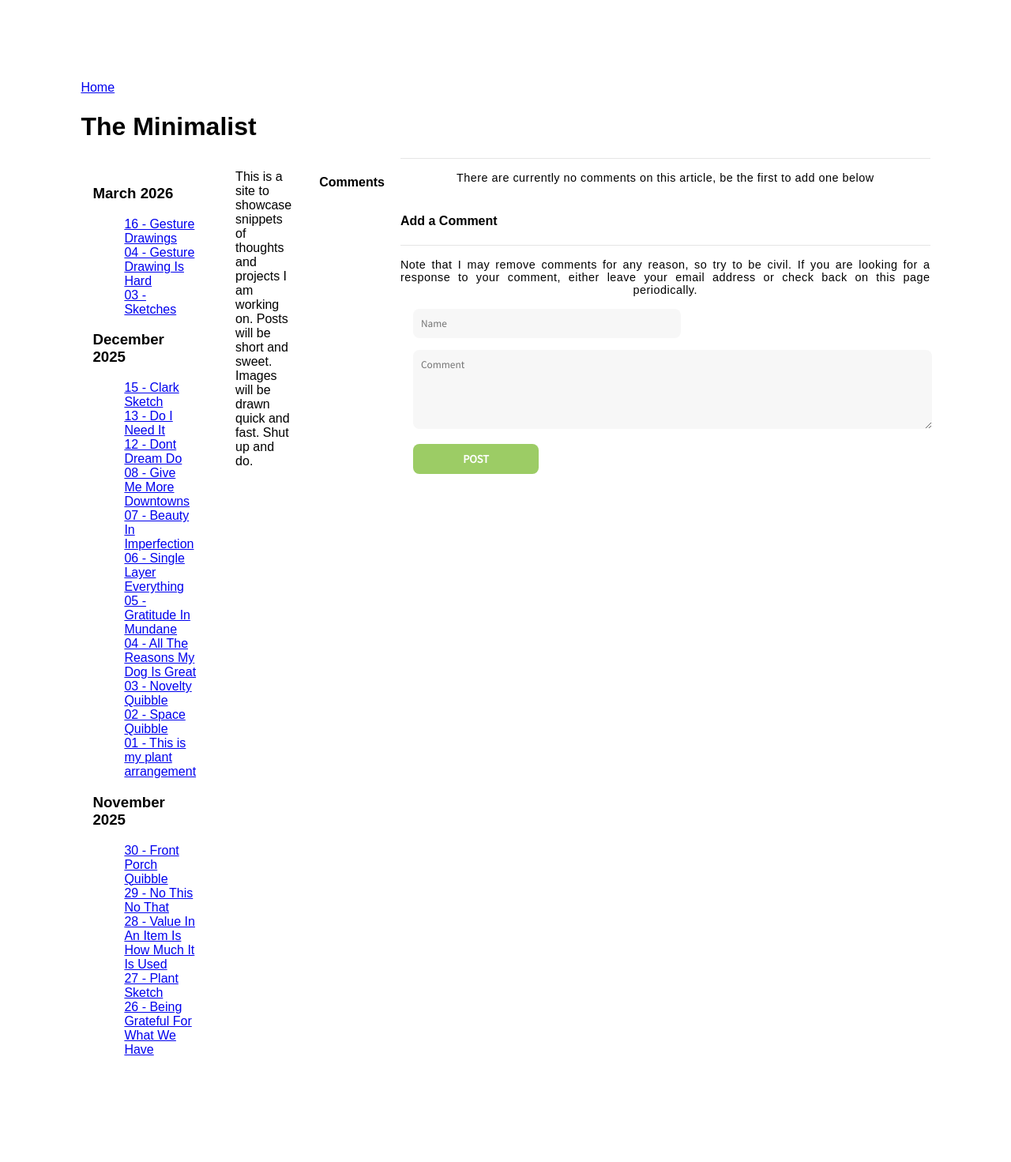
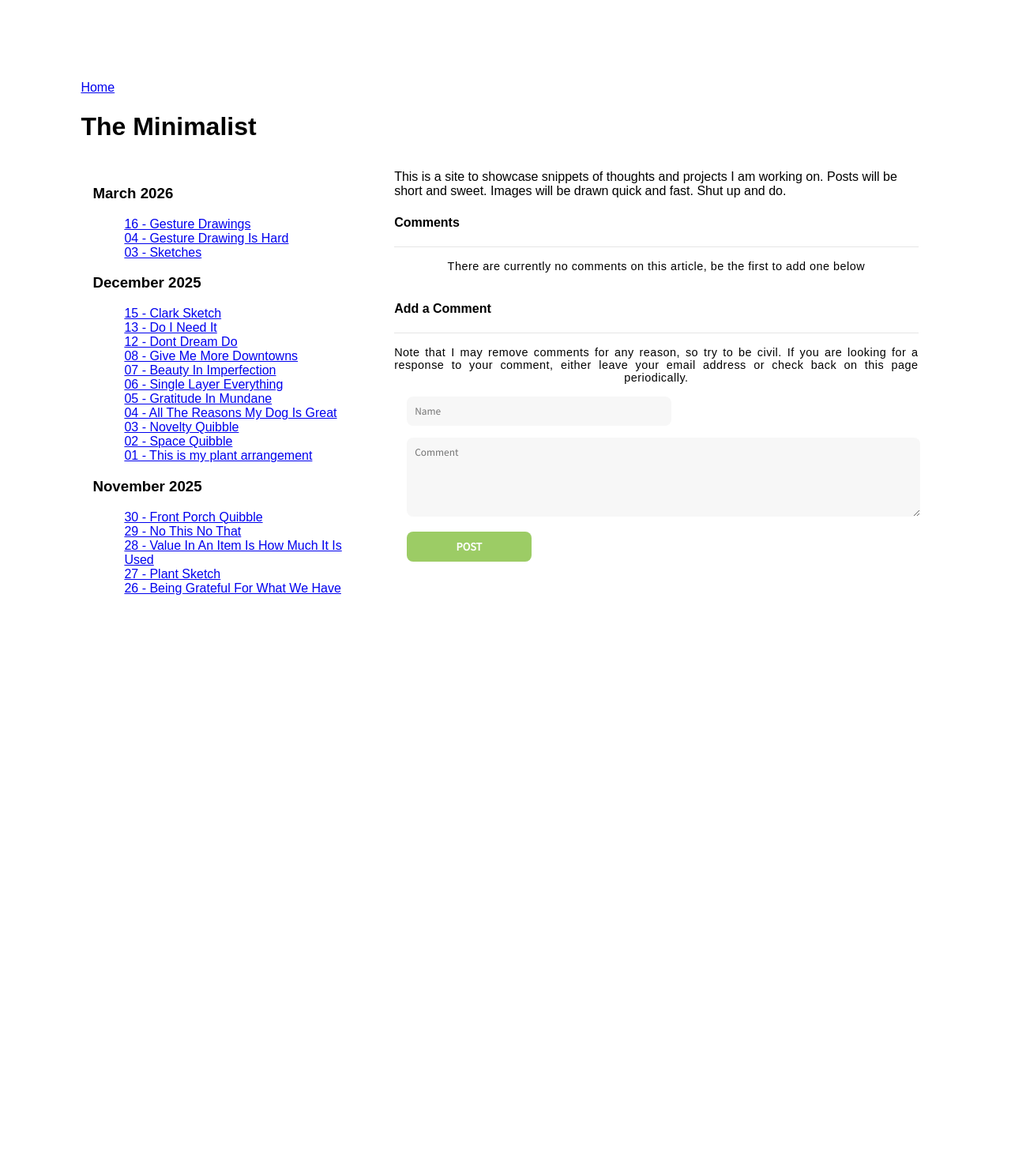
Before and after one commit to heyluney/heyluney.github.io, a Jekyll site: the page built from index.html, in a window 1280 px wide. Shown: the whole page at 79% size. Built offline with Jekyll 4.4.1, drawn with Linux system fonts in a browser that asks for light colours; some web fonts are replaced; after the commit the page ends 900 px from its top, so only the background shows below that.

Commit message:
Update default.html
Move comments to where main article is.

```diff
--- a/_layouts/default.html
+++ b/_layouts/default.html
@@ -36,9 +36,9 @@
   <div class="main_column">
      <!-- <h2>{{page.title}}</h2> -->
      {{content}}
+     {% include comment-section.html url=page.url %}
   </div>
 
-  {% include comment-section.html url=page.url %}
 </div>
 
 
```
